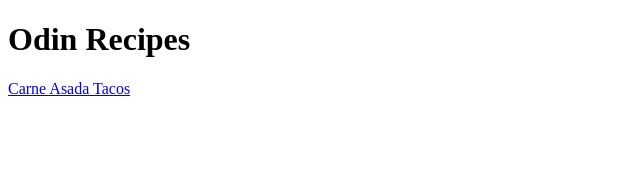
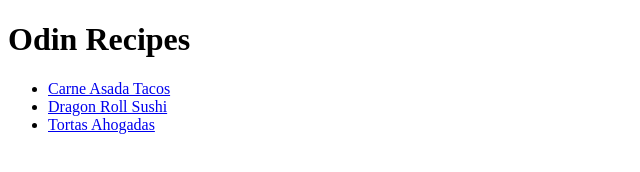
Before and after one commit to digarza0/odin-recipes, a plain HTML site: page index.html in a window 1280 px wide. Shown: the whole page, without its empty margins (0-640 px from the left). Drawn offline with Linux system fonts and the light colour scheme.

Commit message:
add links for sushi and tortas in index.html

```diff
--- a/index.html
+++ b/index.html
@@ -8,6 +8,11 @@
 </head>
 <body>
     <h1>Odin Recipes</h1>
-    <a href="recipes/tacos.html">Carne Asada Tacos</a>
+    <ul>
+        <li><a href="recipes/tacos.html">Carne Asada Tacos</a></li>
+        <li><a href="recipes/sushi.html">Dragon Roll Sushi</a></li>
+        <li><a href="recipes/tortas.html">Tortas Ahogadas</a></li>
+    </ul>
+
 </body>
 </html>
```
